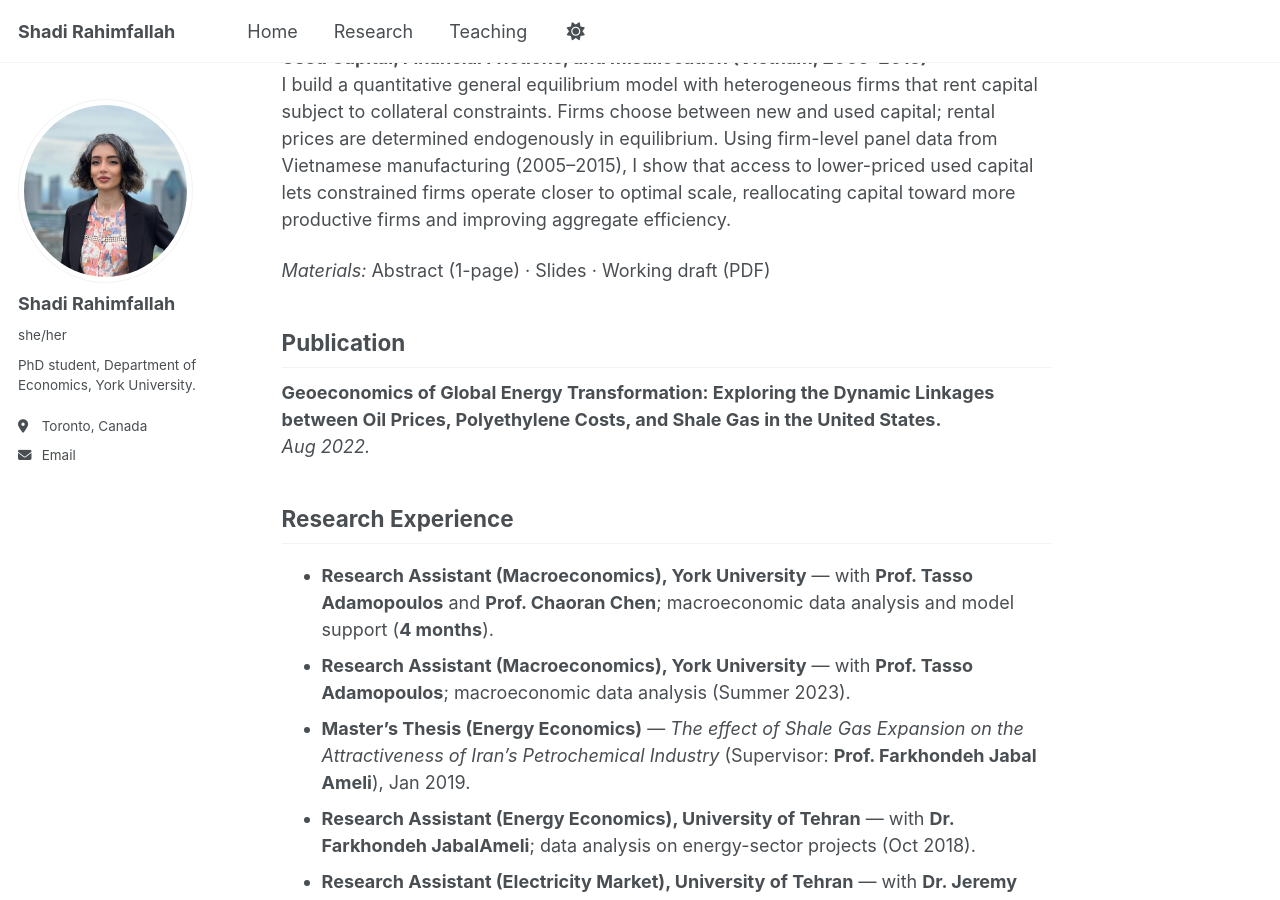
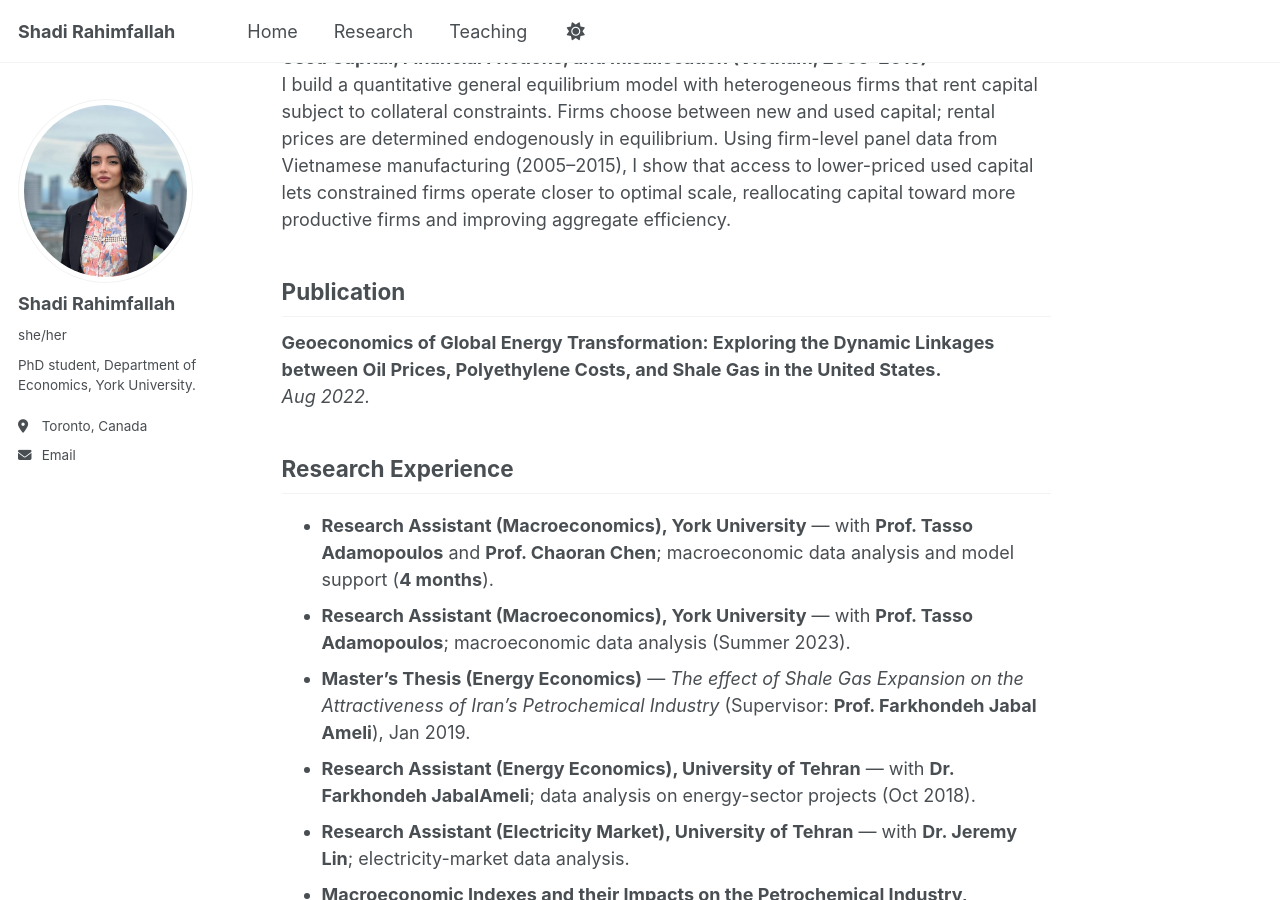
Before and after one commit to ShadiRahimfallah/ShadiRahimfallah.github.io, a Jekyll site: the page built from _pages/research.md, in a window 1280 px wide and 900 px high, scrolled down 342 px. Built offline with Jekyll 4.4.1, drawn with Linux system fonts in a browser that asks for light colours; a script that is not in the unit is left out.

Commit message:
Update research.md

```diff
--- a/_pages/research.md
+++ b/_pages/research.md
@@ -12,7 +12,6 @@ My research investigates how used capital mitigates financial frictions in devel
 **Used Capital, Financial Frictions, and Misallocation (Vietnam, 2005–2015)**
 I build a quantitative general equilibrium model with heterogeneous firms that rent capital subject to collateral constraints. Firms choose between new and used capital; rental prices are determined endogenously in equilibrium. Using firm-level panel data from Vietnamese manufacturing (2005–2015), I show that access to lower-priced used capital lets constrained firms operate closer to optimal scale, reallocating capital toward more productive firms and improving aggregate efficiency.
 
-*Materials:* Abstract (1-page) · Slides · Working draft (PDF)
 
 ## Publication
 **Geoeconomics of Global Energy Transformation: Exploring the Dynamic Linkages between Oil Prices, Polyethylene Costs, and Shale Gas in the United States.**
```
